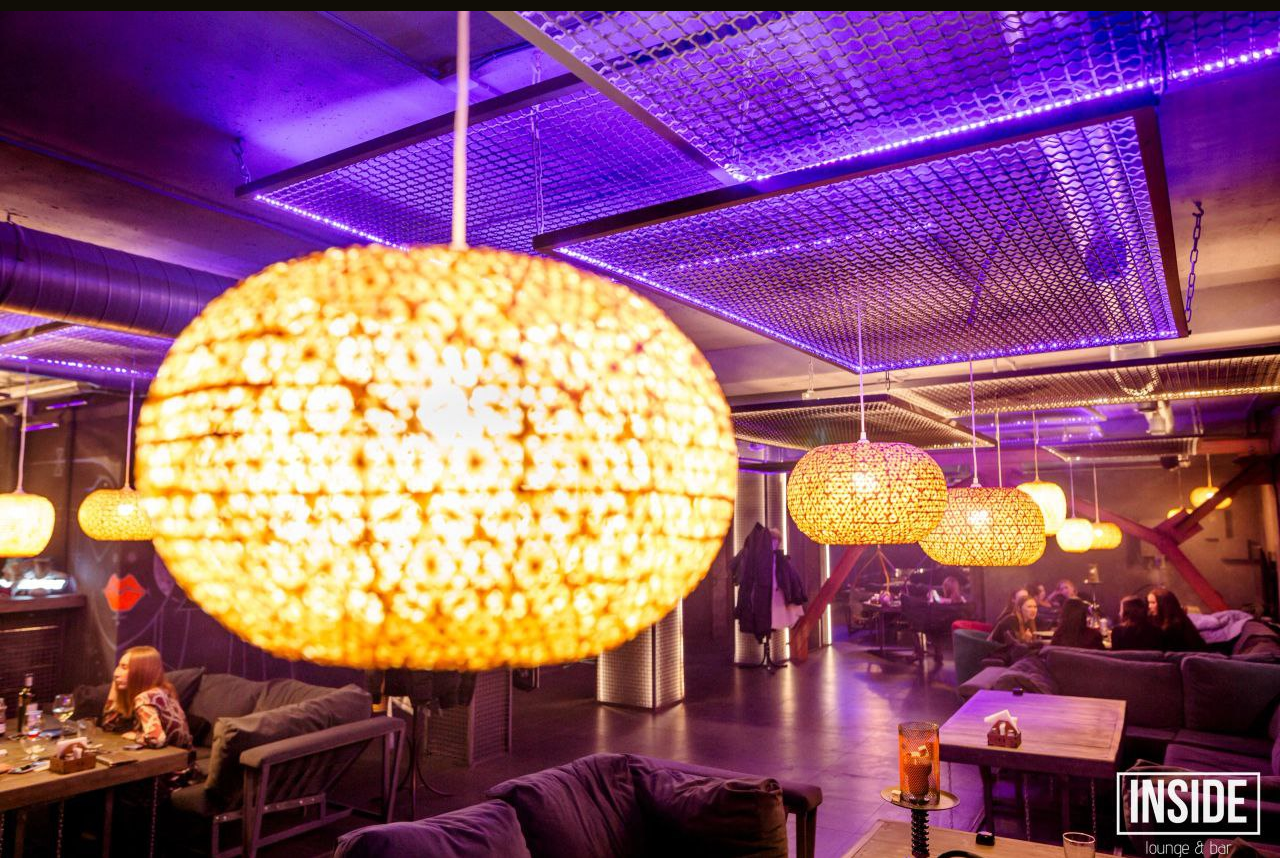
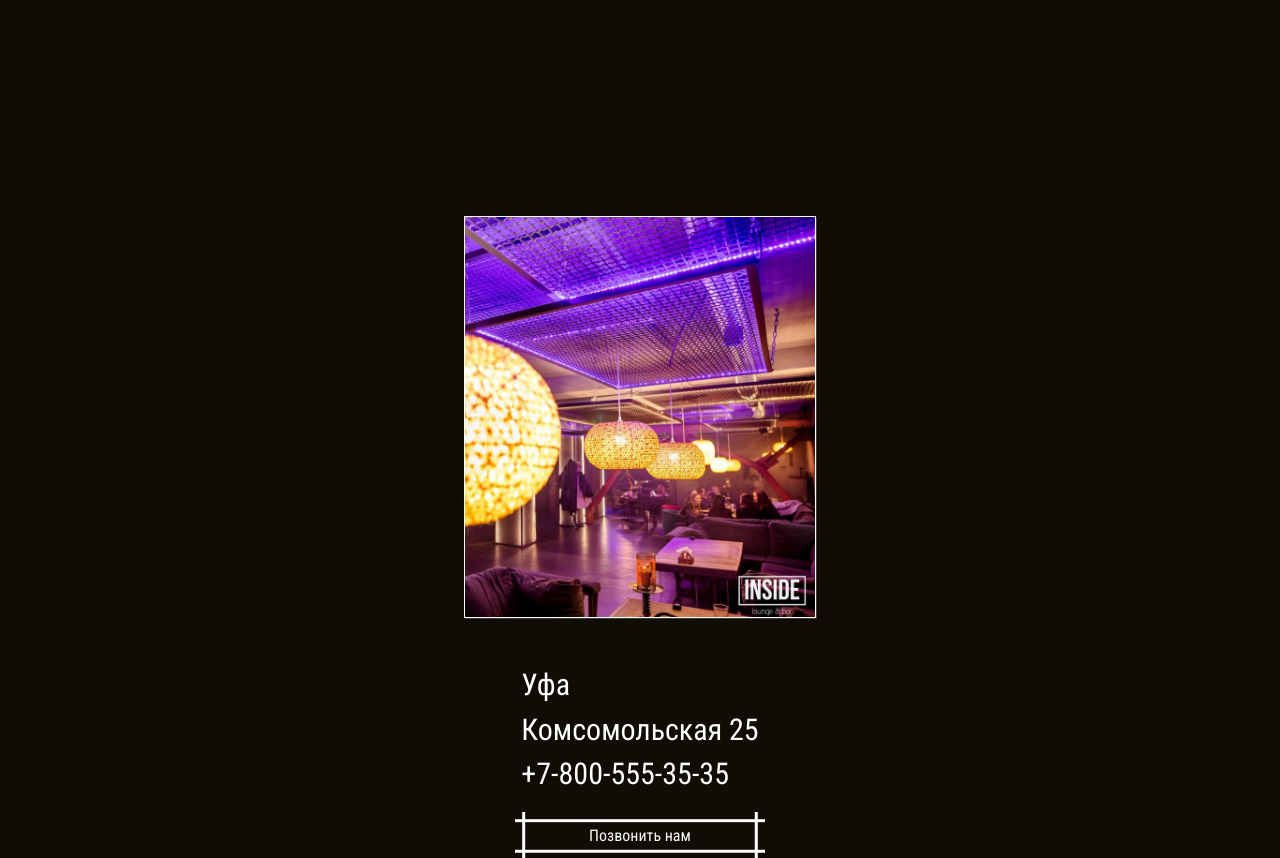
Before and after one commit to ZloyBatarejka/inside, a website built with webpack: page src/index.html in a window 1280 px wide. Shown: the part 94-952 px from the top of the page. Built offline with nearby package versions, Linux system fonts and the light colour scheme.

Commit message:
Кнопка позвонить + паралаксм

```diff
--- a/package.json
+++ b/package.json
@@ -9,6 +9,7 @@
   "devDependencies": {
     "css-loader": "^6.8.1",
     "file-loader": "^6.2.0",
+    "html-loader": "^4.2.0",
     "node-sass": "^9.0.0",
     "sass-loader": "^13.3.2",
     "style-loader": "^3.3.3",
@@ -20,6 +21,7 @@
   },
   "dependencies": {
     "html-webpack-plugin": "^5.6.0",
-    "normalize.css": "^8.0.1"
+    "normalize.css": "^8.0.1",
+    "simple-parallax-js": "^5.6.2"
   }
 }
--- a/src/index.html
+++ b/src/index.html
@@ -38,7 +38,17 @@
     </header>
 
     <section class="about" id="about">
-
+        <div class="about__image"></div>
+        <div class="about__text">
+            <div class="about_city">Уфа</div>
+            <div class="about_adress">Комсомольская 25</div>
+            <div class="about_phone">+7-800-555-35-35</div>
+        </div>
+        <div class="about__call">
+            <button class="button-89" role="button">
+                <a href="tel:+78121111111">Позвонить нам</a>
+            </button>
+        </div>
     </section>
 
     <section class="menu" id="menu">
--- a/src/index.ts
+++ b/src/index.ts
@@ -1,3 +1,3 @@
 import  './styles/styles.scss'
-import './assets/images/inside1.jpg'
+import './assets/images/inside4.jpg'
 import './menu'
--- a/src/styles/about.scss
+++ b/src/styles/about.scss
@@ -1,8 +1,77 @@
 .about {
     width: 100%;
     height: 100rem;
-    background: blue;
-    background-image: url('../assets/images/inside4.jpg');
-    background-size: contain;
+    background: $primary;
+    padding: 21rem 0;
+    display: flex;
+    flex-direction: column;
+    align-items: center;
+
+    &__image {
+        background-image: url("../assets/images/inside4.jpg");
+        background-size: cover;
+        background-position: right;
+        background-attachment: fixed;
+        background-repeat: no-repeat;
+        height: 40rem;
+        width: 35rem;
+        border: 1px solid $secondary;
+        animation-duration: 4s;
+        animation-name: shadow;
+        animation-iteration-count: infinite;
+    }
+
+    &__text {
+        padding-top: 5rem;
+        font-size: 3rem;
+        display: flex;
+        flex-direction: column;
+        gap: 1rem;
+    }
+
+    &__call {
+        padding-top: 2rem;
+
+        button {
+            --b: 3px;   /* border thickness */
+            --s: .45em; /* size of the corner */
+            --color: #fffffa;
+
+            padding: calc(.5em + var(--s)) calc(.9em + var(--s));
+            color: var(--color);
+            --_p: var(--s);
+            width: 25rem;
+            background:
+                conic-gradient(from 90deg at var(--b) var(--b),#0000 90deg,var(--color) 0)
+                var(--_p) var(--_p)/calc(100% - var(--b) - 2*var(--_p)) calc(100% - var(--b) - 2*var(--_p));
+
+            outline-offset: .6em;
+            font-size: 16px;
+
+            border: 0;
+
+            user-select: none;
+            -webkit-user-select: none;
+            a {
+                display: block;
+                width: 100%;
+                height: 100% ;
+            }
+        }
+    }
 
 }
+
+@keyframes shadow {
+  0% {
+    box-shadow: 0.1rem 0.1rem 0.5rem 0.2rem $secondary;
+  }
+
+  50% {
+    box-shadow: none;
+  }
+
+  100% {
+    box-shadow: 0.1rem 0.1rem 0.5rem 0.2rem $secondary;
+  }
+}
--- a/src/styles/styles.scss
+++ b/src/styles/styles.scss
@@ -20,3 +20,8 @@ body {
     box-sizing: border-box;
     position: relative;
 }
+
+a {
+    color: $secondary;
+    text-decoration: none;
+}
--- a/webpack.config.js
+++ b/webpack.config.js
@@ -27,7 +27,11 @@ module.exports = {
       {
         test: /\.(jpg|png)$/,
         type: 'asset/inline',
-    },
+      },
+      {
+        test: /\.html$/i,
+        loader: 'html-loader'
+      }
     ],
   },
   devServer: {
```
Also changed, not shown: src/styles/button.scss (added), 1 other file.
